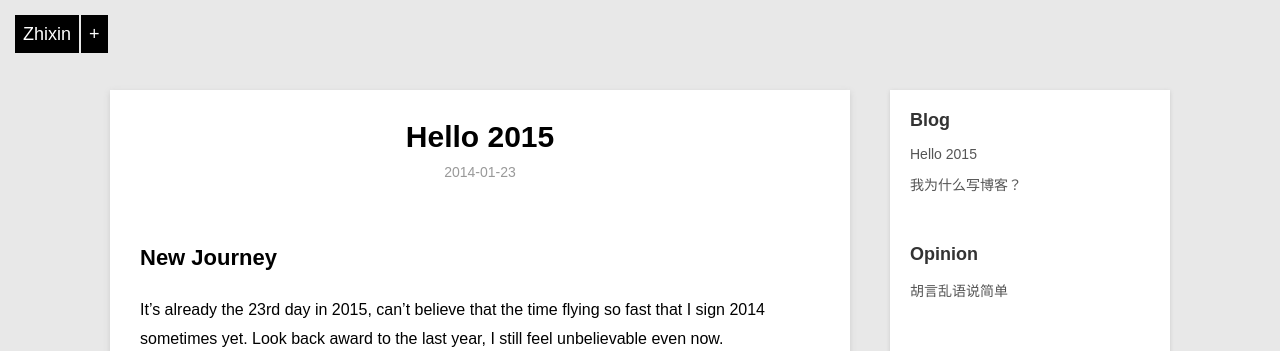
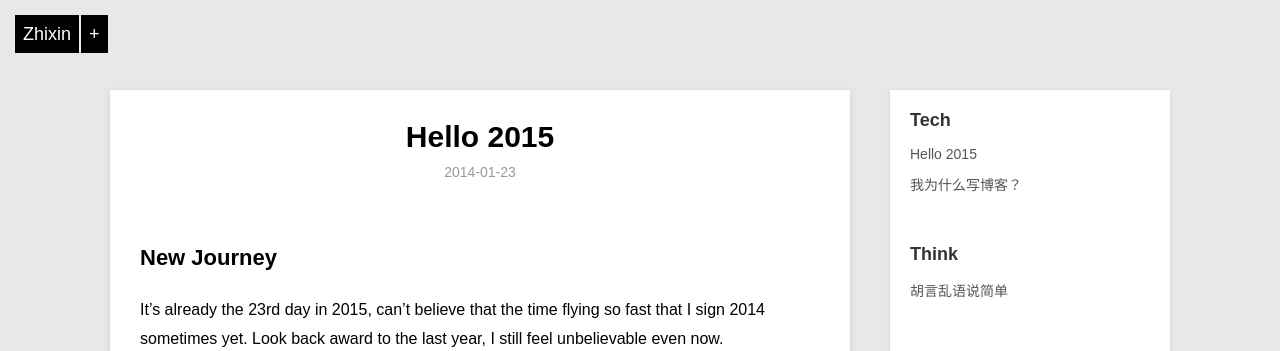
Before and after one commit to yishuihe/yishuihe.github.io, a Jekyll site: the page built from _posts/blog/2014-01-23-hello-md.md, in a window 1280 px wide. Shown: the top 351 px of the page. Built offline with Jekyll 4.4.1, drawn with Linux system fonts in a browser that asks for light colours; Markdown is read by kramdown in place of the engine named in the settings.

Commit message:
zhixin; modify category title in layout/post.html

```diff
--- a/_layouts/post.html
+++ b/_layouts/post.html
@@ -27,14 +27,14 @@ layout: default
     -->
 
     <div class="sidenav">
-        <h2>Blog</h2>
+        <h2>Tech</h2>
         <ul class="artical-list">
         {% for post in site.categories.blog%}
             <li><a href="{{ post.url }}">{{ post.title }}</a></li>
         {% endfor %}
         </ul>
 
-        <h2>Opinion</h2>
+        <h2>Think</h2>
         <ul class="artical-list">
         {% for post in site.categories.opinion%}
             <li><a href="{{ post.url }}">{{ post.title }}</a></li>
```
